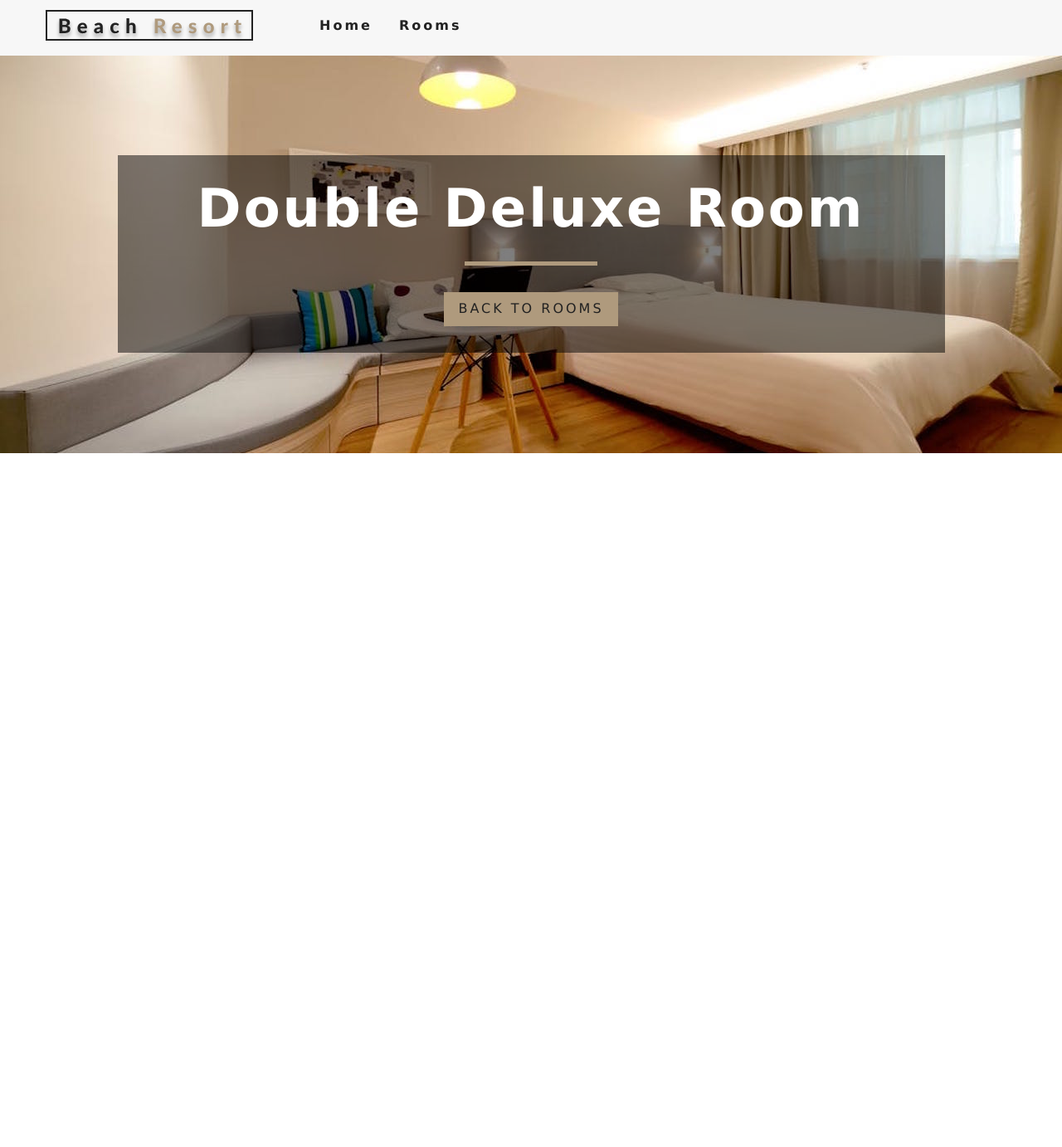
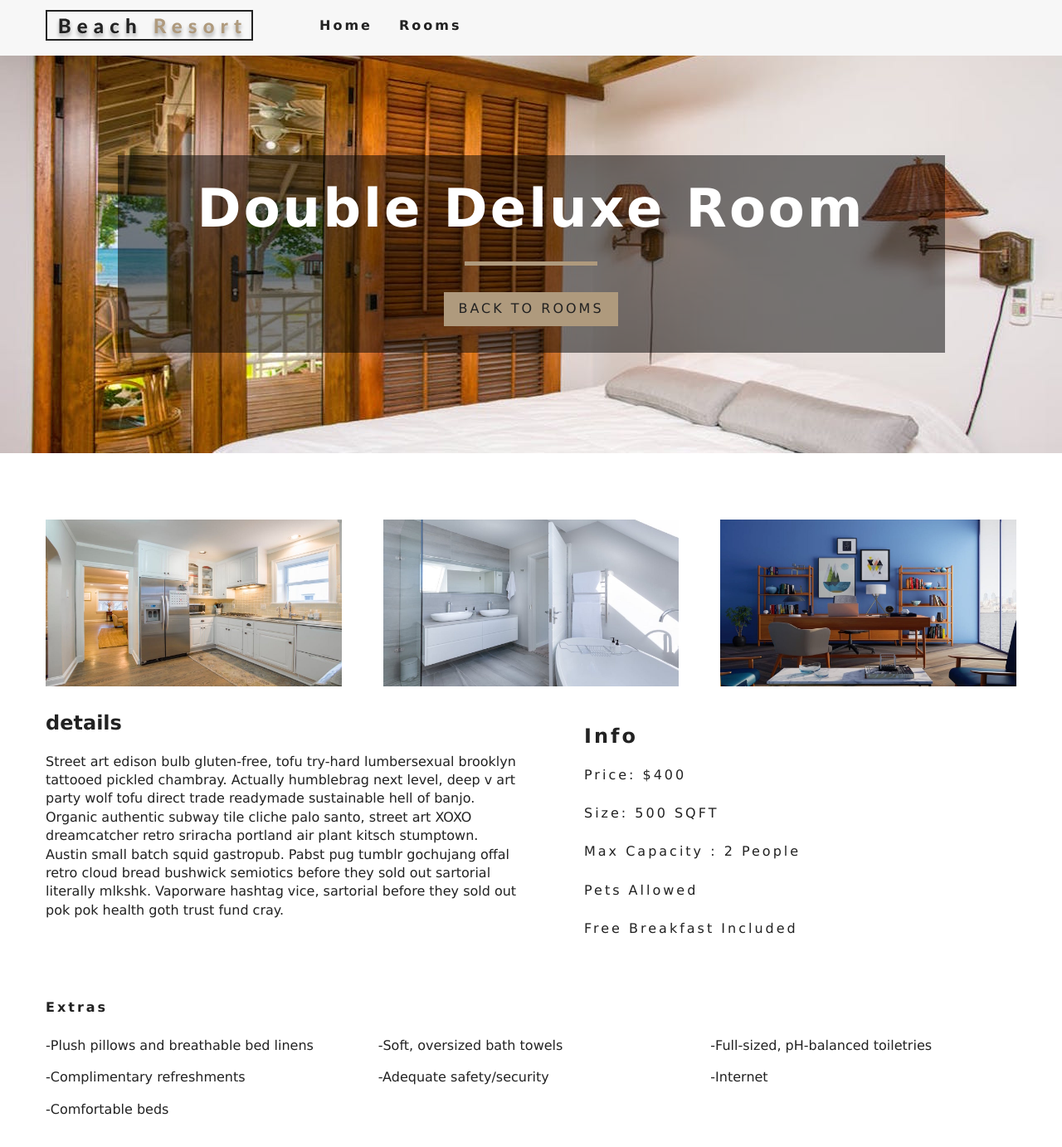
Before and after one commit to njokuScript/Beach-Resort-with-reactJS, a React (Create React App) app: page /rooms/double-deluxe in a window 1280 px wide. Shown: the top 1382 px of the page at 83% size. Before the commit the page ends 800 px from the top, so only its background shows below. Built offline with nearby package versions, Linux system fonts and the light colour scheme.

Commit message:
set up singleRoom js

```diff
--- /dev/null
+++ b/src/components/StyledHero.js
@@ -0,0 +1,11 @@
+import styled from "styled-components";
+import defaultImg from "../images/room-1.jpeg";
+
+const StyledHero = styled.header`
+  min-height: 60vh;
+  background: url(${props => props.img}) center/cover no-repeat;
+  display: flex;
+  align-items: center;
+  justify-content: center;
+`;
+export default StyledHero;
--- a/src/pages/SingleRoom.js
+++ b/src/pages/SingleRoom.js
@@ -4,7 +4,7 @@
 import Banner from "../components/Banner";
 import { Link } from "react-router-dom";
 import { RoomContext } from "../Context";
-
+import StyledHero from "../components/StyledHero";
 export default class SingleRoom extends Component {
   constructor(props) {
     super(props);
@@ -37,14 +37,50 @@
       pets,
       images
     } = room;
+
+    const [mainImg, ...defaultImg] = images;
     return (
-      <Hero hero="roomsHero">
-        <Banner title={`${name} room`}>
-          <Link to="/rooms" className="btn-primary">
-            Back to rooms
-          </Link>
-        </Banner>
-      </Hero>
+      <>
+        <StyledHero img={images[0]}>
+          <Banner title={`${name} room`}>
+            <Link to="/rooms" className="btn-primary">
+              Back to rooms
+            </Link>
+          </Banner>
+        </StyledHero>
+        <section className="single-room">
+          <div className="single-room-images">
+            {defaultImg.map((item, index) => {
+              return <img key={index} src={item} alt={name} />;
+            })}
+          </div>
+          <div className="single-room-info">
+            <article className="description">
+              <h3>details</h3>
+              <p> {description}</p>
+            </article>
+            <article className="info">
+              <h3>Info</h3>
+              <h6>price: ${price}</h6>
+              <h6>size: {size} SQFT</h6>
+              <h6>
+                max capacity :{" "}
+                {capacity > 1 ? `${capacity} people` : `${capacity} person`}
+              </h6>
+              <h6>{pets ? "pets allowed" : "no pets allowed"}</h6>
+              <h6>{breakfast && "free breakfast included"}</h6>
+            </article>
+          </div>
+        </section>
+        <section className="room-extras">
+          <h6>extras</h6>
+          <ul className="extras">
+            {extras.map((item, index) => {
+              return <li key={index}>-{item}</li>;
+            })}
+          </ul>
+        </section>
+      </>
     );
   }
 }
```
